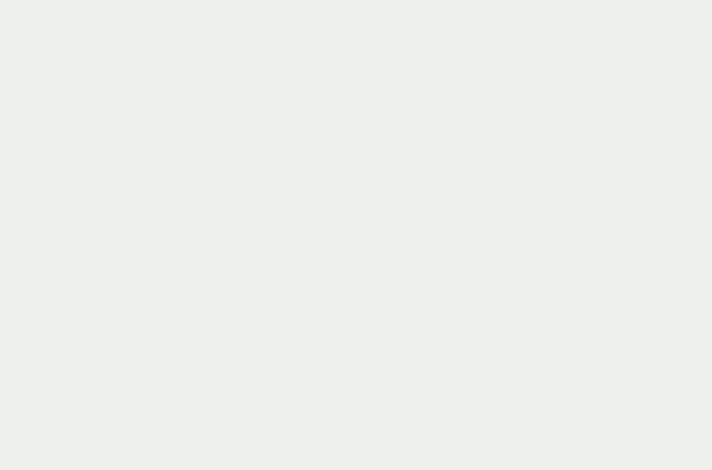
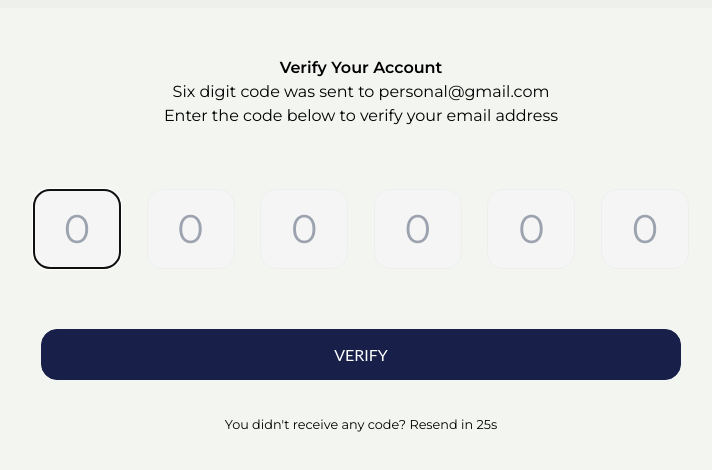
Before and after one commit to decadevs/live-project-frontend-2-quick-bite-frontend, a React (Vite) app in the folder client/: page /otp in a window 1280 px wide. Before the commit this address had no page. Shown: the part 154-624 px from the top of the page, without its empty margins (279-991 px from the left). Built offline with nearby package versions, Linux system fonts and the light colour scheme.

Commit message:
otpverification done

```diff
--- a/client/index.html
+++ b/client/index.html
@@ -5,6 +5,14 @@
     <link rel="icon" type="image/svg+xml" href="/vite.svg" />
     <meta name="viewport" content="width=device-width, initial-scale=1.0" />
     <title>QUICK BITE</title>
+
+
+    <link rel="preconnect" href="https://fonts.googleapis.com">
+<link rel="preconnect" href="https://fonts.gstatic.com" crossorigin>
+<link href="https://fonts.googleapis.com/css2?family=Barlow+Semi+Condensed:wght@500;600&family=Montserrat:wght@300;400;500;600&display=swap" rel="stylesheet">
+
+
+
     <link rel="preconnect" href="https://fonts.googleapis.com">
 <link rel="preconnect" href="https://fonts.gstatic.com" crossorigin>
 <link href="https://fonts.googleapis.com/css2?family=Josefin+Sans:ital,wght@0,500;0,600;0,700;1,400&family=Poppins:ital,wght@0,600;0,700;0,800;1,400&display=swap" rel="stylesheet">
--- a/client/src/App.tsx
+++ b/client/src/App.tsx
@@ -1,21 +1,22 @@
 import Home from "./pages/Home/Home"
-import {Routes, Route} from  'react-router-dom'
+import { Routes, Route } from 'react-router-dom'
 import SignUp from "./pages/Auth/signUp"
 import SignIn from "./pages/Auth/signIn"
+import OtpVerification from "./components/otpVerification/OtpVerification"
 
 function App() {
 
 
   return (
     <>
-     <main>
-      <Routes>
-      <Route path='/' element = {<Home/>}></Route>
-      <Route path='login' element = {<SignIn/>}></Route>
-      <Route path='/register' element = {<SignUp/>}></Route>
-
-     </Routes>
-     </main>
+      <main>
+        <Routes>
+          <Route path='/' element={<Home />}></Route>
+          <Route path='login' element={<SignIn />}></Route>
+          <Route path='/register' element={<SignUp />}></Route>
+          <Route path='/otp' element={<OtpVerification />}></Route>
+        </Routes>
+      </main>
 
     </>
   )
--- /dev/null
+++ b/client/src/components/otpVerification/OtpVerification.css
@@ -0,0 +1,101 @@
+* {
+    box-sizing: border-box;
+}
+
+html {
+    font-size: 100%;
+}
+
+body {
+    background-color: rgb(237,240,235);
+    font-family: "Montserrat", sans-serif;
+    height: 100vh;
+    display: flex;
+    align-items: center;
+    justify-content: center;
+    overflow: hidden;
+    margin: 0;
+}
+
+.container {
+    background-color: rgba(255, 255, 255, 0.3);
+    border-radius: 1rem;
+    padding: 3rem;
+    max-width: 100rem;
+    text-align: center;
+}
+
+.code-container {
+    display: flex;
+    align-items: center;
+    justify-content: center;
+    margin: 3rem 0;
+}
+
+.code {
+    caret-color: transparent;
+    background-color: rgb(245,245,245);
+    border-radius: 1rem;
+    border: .1rem solid #eee;
+    /* box-shadow: 0 1rem 1rem -0.5rem rgba(0, 0, 0, 0.25); */
+    font-size: 2.5rem;
+    font-weight: 400;
+    width: 5.5rem;
+    height: 5rem;
+    margin: .8rem;
+    text-align: center;
+}
+
+.code::-webkit-outer-spin-button,
+.code::-webkit-inner-spin-button {
+    -webkit-appearance: none;
+}
+
+.code:valid {
+    border-color: #9861c2;
+    box-shadow: 0 1rem 1rem -0.5rem rgba(0, 0, 0, 0.25);
+}
+
+.btn {
+    font-family: "Lato", sans-serif;
+    min-width: 40rem;
+    display: inline-block;
+    text-align: center;
+    white-space: nowrap;
+    vertical-align: middle;
+    user-select: none;
+    cursor: pointer;
+    border: .1rem solid transparent;
+    margin: 0rem 0rem 2rem 0rem;
+    padding: 0.775rem 0.75rem;
+    font-size: 1rem;
+    line-height: 1.5rem;
+    border-radius: 1rem;
+    text-transform: uppercase;
+    letter-spacing: 0.7;
+}
+
+.btn-primary {
+    color: #fff;
+    background-color: rgb(24,32,74);
+    border-color: rgb(24,32,74);
+}
+
+.resend {
+    color: blue;
+}
+
+/* ------------------- Media Queries ------------------- */
+
+@media (max-width: 360px) {
+    .code-container {
+        flex-wrap: wrap;
+    }
+
+    .code {
+        font-size: 2.4rem;
+        height: 5rem;
+        max-width: 5rem;
+        font-size: bold;
+    }
+}
--- /dev/null
+++ b/client/src/components/otpVerification/OtpVerification.tsx
@@ -0,0 +1,157 @@
+import { useEffect, useRef, useState } from "react";
+import "./OtpVerification.css";
+
+const OtpVerification = () => {
+  const codeInputsRef = useRef<HTMLInputElement[]>([]);
+  const [resendTimer, setResendTimer] = useState(30); // Countdown timer for RESEND link
+  const [otpVerified, setOtpVerified] = useState(false); // Flag to track OTP verification status
+
+  useEffect(() => {
+    const codes: NodeListOf<Element> = document.querySelectorAll(
+      ".code"
+    ) as NodeListOf<Element>;
+    codeInputsRef.current = Array.from(codes) as HTMLInputElement[];
+
+    codeInputsRef.current[0].focus();
+
+    const handleKeyDown = (e: KeyboardEvent, idx: number) => {
+      if (e.key >= "0" && e.key <= "9") {
+        codeInputsRef.current[idx].value = "";
+        setTimeout(() => codeInputsRef.current[idx + 1]?.focus(), 10);
+      } else if (e.key === "Backspace") {
+        setTimeout(() => codeInputsRef.current[idx - 1]?.focus(), 10);
+      }
+    };
+
+    const addEventListenerToCodeInput = (
+      codeInput: HTMLInputElement,
+      idx: number
+    ) => {
+      codeInput.addEventListener("keydown", (e) => handleKeyDown(e, idx));
+    };
+
+    codeInputsRef.current.forEach(addEventListenerToCodeInput);
+
+    // Start the countdown timer for the RESEND link
+    const timerInterval = setInterval(() => {
+      setResendTimer((prevTimer) => (prevTimer > 0 ? prevTimer - 1 : prevTimer));
+    }, 1000);
+
+    // Clean up event listeners and the countdown timer when the component is unmounted
+    return () => {
+      codeInputsRef.current.forEach((codeInput, idx) => {
+        codeInput.removeEventListener("keydown", (e) => handleKeyDown(e, idx));
+      });
+      clearInterval(timerInterval);
+    };
+  }, []);
+
+  const handleResendClick = () => {
+    // Reset the countdown timer to 30 seconds when the RESEND link is clicked
+    setResendTimer(30);
+  };
+
+  const handleVerifyClick = () => {
+    // Perform the OTP verification here (you should replace this with your actual verification logic)
+    const enteredOTP = codeInputsRef.current
+      .map((input) => input.value)
+      .join("");
+
+    const sentOTP = "123456"; // Replace this with the code sent to the user
+
+    if (enteredOTP === sentOTP) {
+      // OTP verification successful, proceed to the next page
+      setOtpVerified(true);
+      // You can redirect the user to the next page or show a success message
+    } else {
+      // OTP verification failed, you can show an error message to the user
+      alert("Invalid OTP, please try again.");
+    }
+  };
+
+  return (
+    <div>
+      <div className="container">
+        <h2><strong>Verify Your Account</strong></h2>
+        <p>
+          Six digit code was sent to personal@gmail.com <br />
+          Enter the code below to verify your email address
+        </p>
+        <div className="code-container">
+          <input
+            className="code"
+            type="number"
+            placeholder="0"
+            min={0}
+            max={9}
+            required
+          />
+          <input
+            className="code"
+            type="number"
+            placeholder="0"
+            min={0}
+            max={9}
+            required
+          />
+          <input
+            className="code"
+            type="number"
+            placeholder="0"
+            min={0}
+            max={9}
+            required
+          />
+          <input
+            className="code"
+            type="number"
+            placeholder="0"
+            min={0}
+            max={9}
+            required
+          />
+          <input
+            className="code"
+            type="number"
+            placeholder="0"
+            min={0}
+            max={9}
+            required
+          />
+          <input
+            className="code"
+            type="number"
+            placeholder="0"
+            min={0}
+            max={9}
+            required
+          />
+        </div>
+        <div>
+          <button
+            type="button"
+            className="btn btn-primary"
+            onClick={handleVerifyClick}
+            disabled={otpVerified} // Disable the button after successful OTP verification
+          >
+            Verify
+          </button>
+        </div>
+
+        {/* Display the countdown timer and the RESEND link */}
+        <small>
+          You didn't receive any code?{" "}
+          {resendTimer === 0 ? (
+            <a href="" onClick={handleResendClick}>
+              <strong className="resend">RESEND</strong>
+            </a>
+          ) : (
+            `Resend in ${resendTimer}s`
+          )}
+        </small>
+      </div>
+    </div>
+  );
+};
+
+export default OtpVerification;
```
